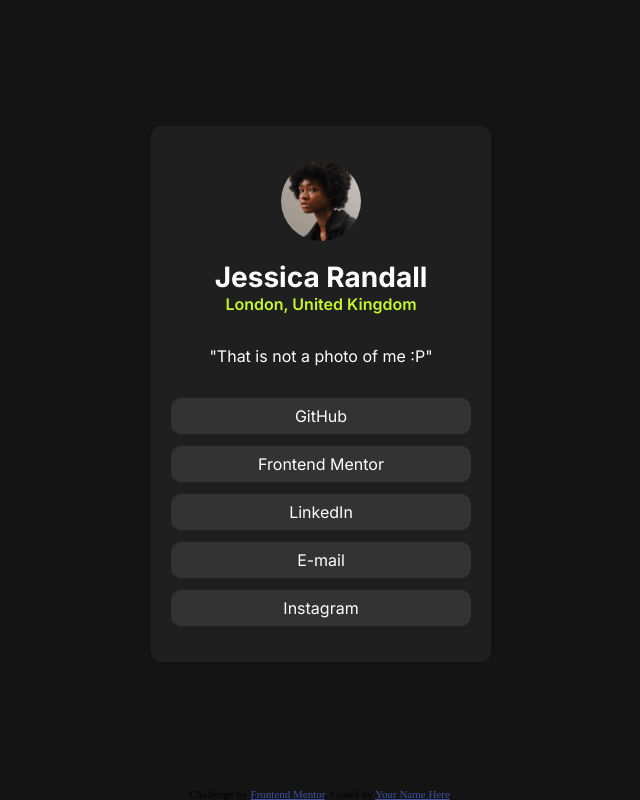
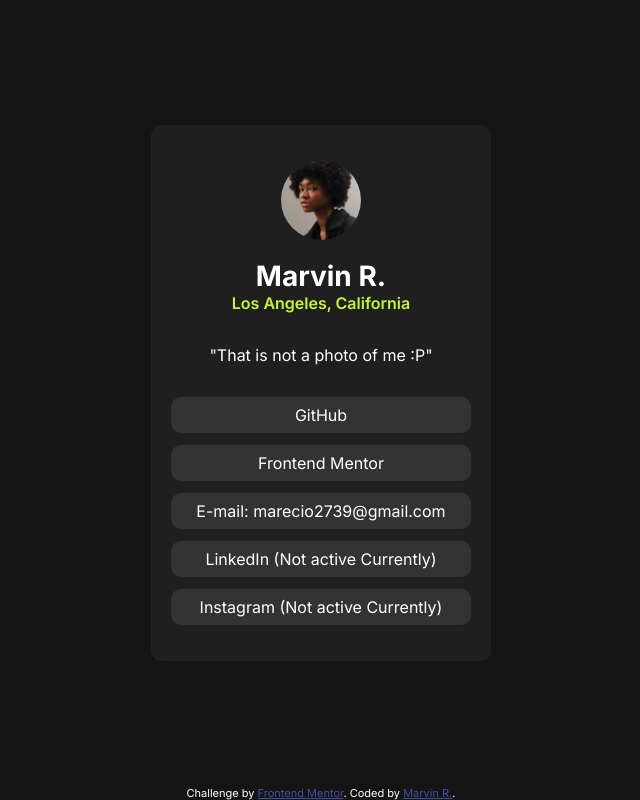
Before and after one commit to elMarMar/social-links-profile-main, a plain HTML site: page index.html in a window 1280 px wide. Shown: the whole page, without its empty margins (319-959 px from the left). Drawn offline with Linux system fonts and the light colour scheme.

Commit message:
final version

```diff
--- a/index.html
+++ b/index.html
@@ -25,6 +25,8 @@
       .attribution {
         font-size: 11px;
         text-align: center;
+        color: white;
+        font-family: "Inter", serif;
 
         /*Send To Bottom of Screen*/
       }
@@ -123,17 +125,19 @@
       <div class="card">
         <div class="profile">
           <img class="avatar" src="./assets/images/avatar-jessica.jpeg" />
-          <h1>Jessica Randall</h1>
-          <h2>London, United Kingdom</h2>
+          <h1>Marvin R.</h1>
+          <h2>Los Angeles, California</h2>
           <p>"That is not a photo of me :P"</p>
         </div>
 
         <ul>
-          <a href=""><li>GitHub</li></a>
-          <a href=""><li>Frontend Mentor</li></a>
-          <a href=""><li>LinkedIn</li></a>
-          <a href=""><li>E-mail</li></a>
-          <a href=""><li>Instagram</li></a>
+          <a href="https://github.com/elMarMar"><li>GitHub</li></a>
+          <a href="https://www.frontendmentor.io/profile/elMarMar"
+            ><li>Frontend Mentor</li></a
+          >
+          <a href=""><li>E-mail: marecio2739@gmail.com</li></a>
+          <a href=""><li>LinkedIn (Not active Currently)</li></a>
+          <a href=""><li>Instagram (Not active Currently)</li></a>
         </ul>
       </div>
     </main>
@@ -142,7 +146,7 @@
       Challenge by
       <a href="https://www.frontendmentor.io?ref=challenge" target="_blank"
         >Frontend Mentor</a
-      >. Coded by <a href="#">Your Name Here</a>.
+      >. Coded by <a href="https://github.com/elMarMar">Marvin R.</a>.
     </div>
   </body>
 </html>
```
